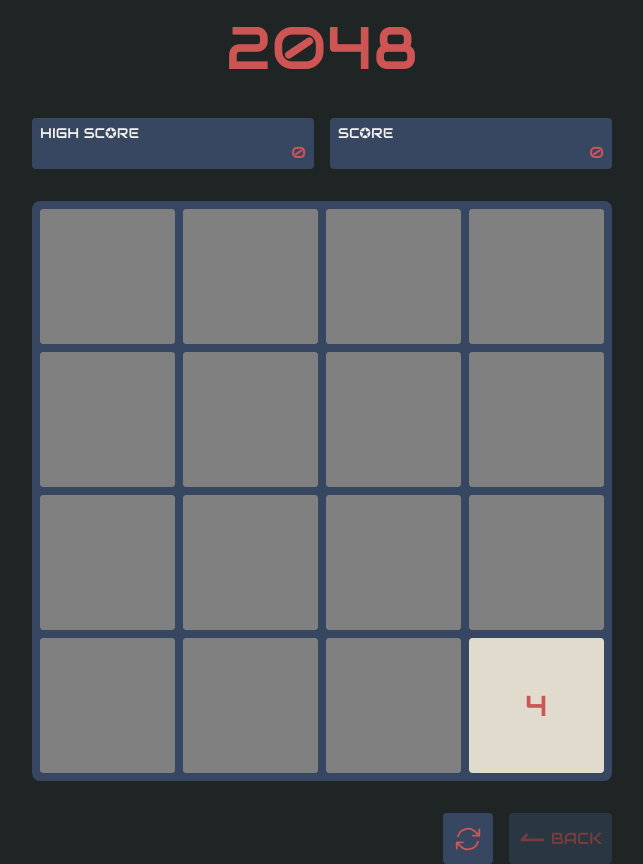
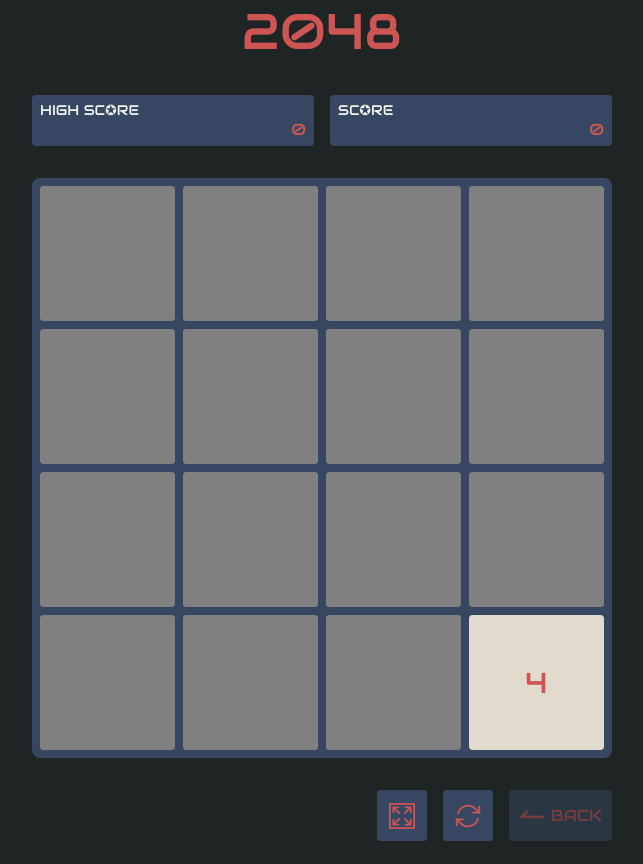
Before and after one commit to nadfri/2048, a React (Vite) app: page / in a window 1280 px wide. Shown: the whole page, without its empty margins (318-961 px from the left). After the commit the page ends 841 px from the top, so only its background shows below. Built offline with nearby package versions, Linux system fonts and the light colour scheme.

Commit message:
Feat: Full screen button

```diff
--- a/src/App.scss
+++ b/src/App.scss
@@ -6,12 +6,12 @@
   flex-direction: column;
   align-items: center;
 
-  padding: 10px;
+  padding: 0 10px;
   margin: auto;
 
   h1 {
     text-align: center;
-    font-size: 60px;
+    font-size: 50px;
     margin: 0;
   }
 }
--- a/src/components/BtnAction/BtnAction.scss
+++ b/src/components/BtnAction/BtnAction.scss
@@ -30,3 +30,10 @@
     rotate: 180deg;
   }
 }
+
+.btn-full{
+  width: 50px;
+  display: grid;
+  place-items: center;
+  color: var(--text-color);
+}
--- a/src/components/BtnAction/BtnAction.tsx
+++ b/src/components/BtnAction/BtnAction.tsx
@@ -1,5 +1,8 @@
+import { useState } from 'react';
 import ReloadIcon from '../ReloadIcon/ReloadIcon';
 import './BtnAction.scss';
+import ScreenIcon from '../ScreenIcon/ScreenIcon';
+import ExitIcon from '../ExitIcon/ExitIcon';
 
 type Props = {
   reload: () => void;
@@ -8,8 +11,28 @@ type Props = {
 };
 
 export default function BtnAction({ reload, backPrevBoard, canBack }: Props) {
+  const [isFullscreen, setIsFullscreen] = useState(false);
+
+  const toggleFullscreen = () => {
+    if (!document.fullscreenElement) {
+      document.documentElement
+        .requestFullscreen()
+        .then(() => setIsFullscreen(true))
+        .catch((err) => console.error(err.message));
+    } else {
+      document
+        .exitFullscreen()
+        .then(() => setIsFullscreen(false))
+        .catch((err) => console.error(err.message));
+    }
+  };
+
   return (
     <div className="BtnAction">
+      <button onClick={toggleFullscreen} className="btn-full">
+        {isFullscreen ? <ExitIcon /> : <ScreenIcon />}
+      </button>
+
       <button className="btn-reload" onClick={reload}>
         <ReloadIcon />
       </button>
--- /dev/null
+++ b/src/components/ExitIcon/ExitIcon.tsx
@@ -0,0 +1,19 @@
+export default function ExitIcon() {
+  return (
+    <svg
+      width="30"
+      height="30"
+      viewBox="0 0 20 20"
+      xmlns="http://www.w3.org/2000/svg"
+    >
+      <rect x="0" fill="none" width="20" height="20" />
+
+      <g>
+        <path
+          fill="currentColor"
+          d="M3.4 2L2 3.4l2.8 2.8L3 8h5V3L6.2 4.8 3.4 2zm11.8 4.2L18 3.4 16.6 2l-2.8 2.8L12 3v5h5l-1.8-1.8zM4.8 13.8L2 16.6 3.4 18l2.8-2.8L8 17v-5H3l1.8 1.8zM17 12h-5v5l1.8-1.8 2.8 2.8 1.4-1.4-2.8-2.8L17 12z"
+        />
+      </g>
+    </svg>
+  );
+}
--- /dev/null
+++ b/src/components/ScreenIcon/ScreenIcon.tsx
@@ -0,0 +1,41 @@
+export default function ScreenIcon() {
+  return (
+    <svg
+      fill="currentColor"
+      height="26"
+      width="26"
+      version="1.1"
+      id="Layer_1"
+      xmlns="http://www.w3.org/2000/svg"
+      xmlnsXlink="http://www.w3.org/1999/xlink"
+      viewBox="0 0 512 512"
+      xmlSpace="preserve"
+    >
+      <g>
+        <g>
+          <path d="M0,0v512h512V0H0z M477.867,477.867H34.133V34.133h443.733V477.867z" />
+        </g>
+      </g>
+      <g>
+        <g>
+          <polygon points="126.533,102.4 199.111,102.4 199.111,68.267 68.267,68.267 68.267,199.111 102.4,199.111 102.4,126.538 198.422,222.558 222.556,198.423" />
+        </g>
+      </g>
+      <g>
+        <g>
+          <polygon points="222.557,313.581 198.422,289.445 102.4,385.467 102.4,312.889 68.267,312.889 68.267,443.733 199.111,443.733 199.111,409.6 126.538,409.6" />
+        </g>
+      </g>
+      <g>
+        <g>
+          <polygon points="409.6,312.889 409.6,385.467 313.578,289.444 289.444,313.578 385.462,409.6 312.889,409.6 312.889,443.733 443.733,443.733 443.733,312.889" />
+        </g>
+      </g>
+      <g>
+        <g>
+          <polygon points="312.889,68.267 312.889,102.4 385.467,102.4 289.444,198.423 313.578,222.558 409.6,126.538 409.6,199.111 443.733,199.111 443.733,68.267" />
+        </g>
+      </g>
+    </svg>
+  );
+}
```
